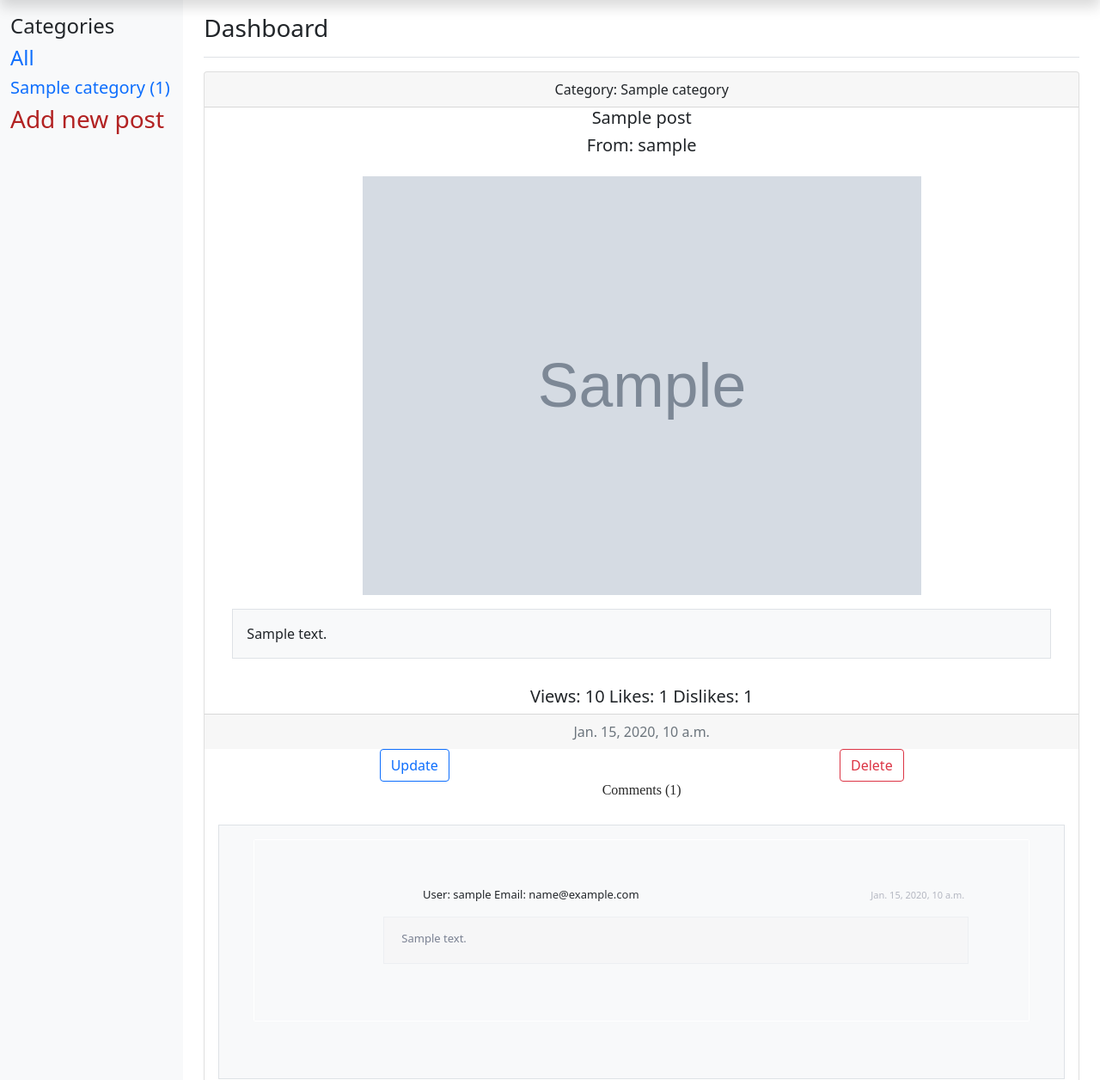
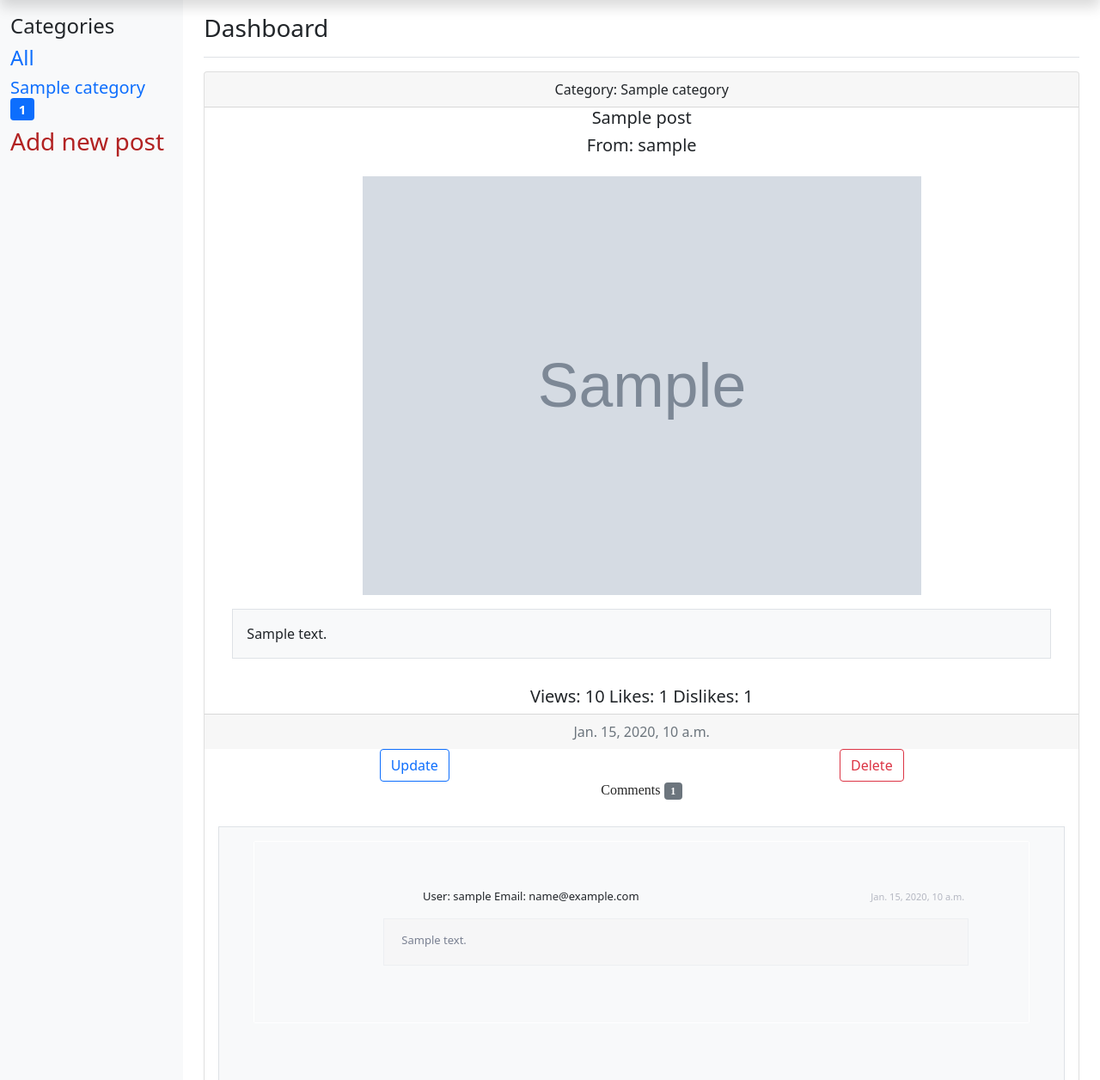
Before and after one commit to Vladimir-82/blog, a Django app: page /post/1/ in a window 1280 px wide. Shown: the part 36-1292 px from the top of the page at 86% size. Run offline with Django 4.2, Linux system fonts and the light colour scheme; tables that the repository leaves empty hold one stand-in row (values such as "Sample post"); grey boxes marked "Sample" are stand-in pictures.

Commit message:
badges added

```diff
--- a/app/templates/list_categories.html
+++ b/app/templates/list_categories.html
@@ -5,9 +5,7 @@
             <h4>Categories</h4>
             <h4><a href="{% url  'main' %}" style="text-decoration: none"> All </a></h4>
             {% for cat in categories %}
-                <li class="nav-item">
-                    <h5><a href="{% url 'category' cat.pk %}" style="text-decoration: none"> {{ cat.title }} ({{ cat.cnt }})</a></h5>
-                </li>
+                    <h5><a href="{% url 'category' cat.pk %}" style="text-decoration: none"> {{ cat.title }} <span class="badge bg-primary" >{{ cat.cnt }}</span></a></h5>
             {% endfor %}
             <h3><a href="{% url  'create' %}" style="text-decoration: none; color: firebrick;"> Add new post </a></h3>
         {% else %}
--- a/app/templates/post_detail.html
+++ b/app/templates/post_detail.html
@@ -30,7 +30,7 @@
         <a class="btn btn-outline-danger" style="float: right; margin-right: 20%" href="{% url  'delete' post_item.pk %}">Delete</a>
     </div>
     {% if comments %}
-        <h1 class="comments-title">Comments ({{ count_comments }})</h1>
+        <h1 class="comments-title">Comments <span class="badge bg-secondary">{{ count_comments }}</span></h1>
         {% for comment in comments %}
             <div class="card-body">
                     <div class="media">
```
